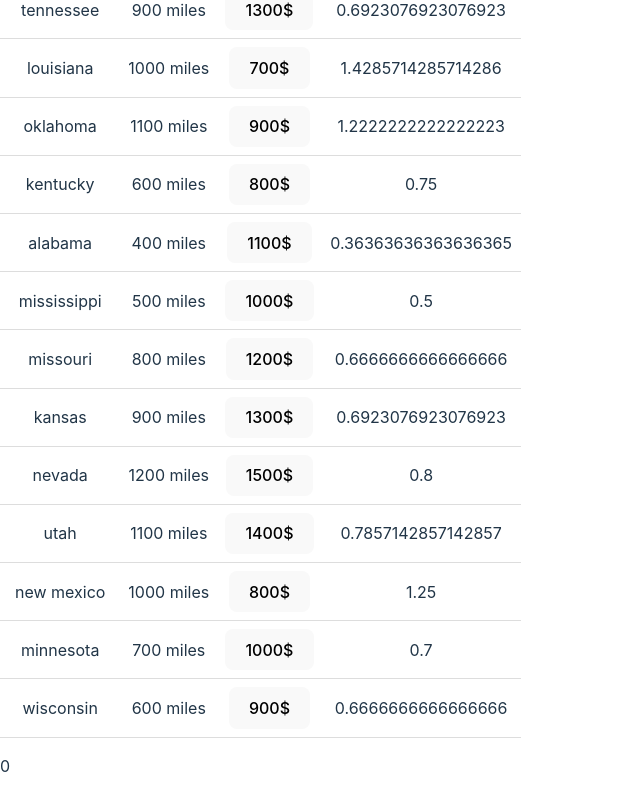
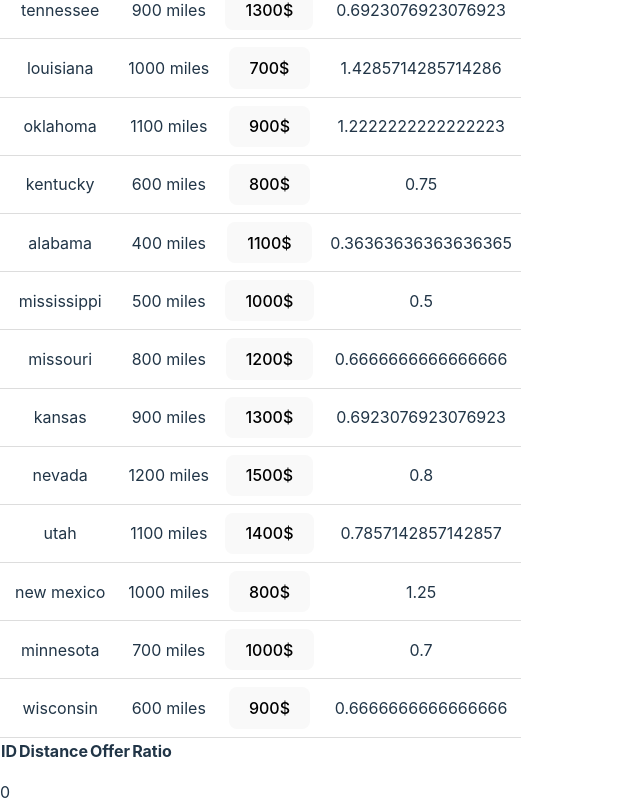
Before and after one commit to Netdreion/hauling-cars, a React (Vite) app: page / in a window 1280 px wide. Shown: the part 1049-1853 px from the top of the page, without its empty margins (0-640 px from the left). Before the commit the page ends 1827 px from the top, so only its background shows below. Built offline with nearby package versions, Linux system fonts and the light colour scheme.

Commit message:
table added to list map

```diff
--- a/src/components/home.jsx
+++ b/src/components/home.jsx
@@ -55,10 +55,16 @@ const HomePage = () => {
           </tbody>
         </table>
         <div>
+          <tr>
+            <th>ID</th>
+            <th>Distance</th>
+            <th>Offer</th>
+            <th>Ratio</th>
+          </tr>
           <ul>
             {locationList.map((location, index) => (
               <li key={index}>
-                {location.id} - {location.offer}${location.distance} miles
+                {location.id} - {location.offer}-${location.distance} miles
               </li>
             ))}
           </ul>
```
